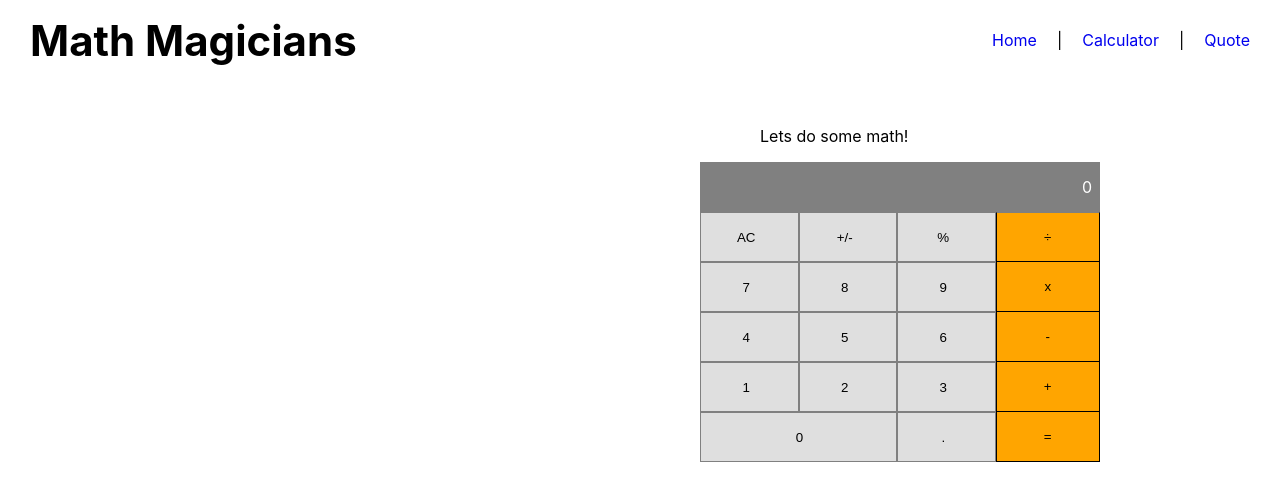
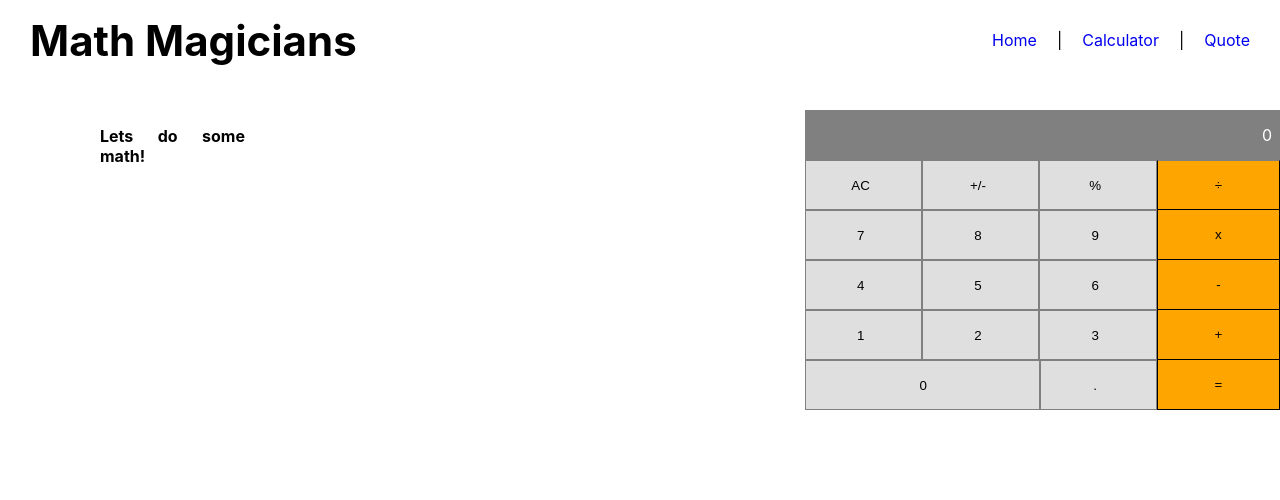
Before and after one commit to Kidd254/Math-Magicians-React-App, a React (Create React App) app: page /calculator in a window 1280 px wide. Shown: the top 500 px of the page. Built offline with nearby package versions, Linux system fonts and the light colour scheme.

Commit message:
make the calculator page appear like the template

```diff
--- a/src/components/Calculator.js
+++ b/src/components/Calculator.js
@@ -31,18 +31,32 @@ function Calculator() {
   };
 
   return (
+    <div
+      style={{
+        display: 'flex',
+      }}
+    >
+      <p
+        style={{
+          paddingLeft: 100,
+          fontWeight: 'bolder',
+        }}
+      >
+        Lets do some math!
 
+      </p>
       <div
         style={{
           display: 'flex',
           flexDirection: 'column',
-        width: 400,
+          width: 500,
           height: 'auto',
-        paddingLeft: 700,
+          paddingLeft: 500,
         }}
       >
+
         {' '}
-      <p>Lets do some math!</p>
+
         <div
           style={{
             display: 'flex',
@@ -121,6 +135,7 @@ function Calculator() {
           </div>
         </div>
       </div>
+    </div>
   );
 }
 
@@ -143,6 +158,7 @@ function Display(props) {
     >
       {numberParent}
     </div>
+
   );
 }
 
```
Lines whose indentation alone changed are shown as unchanged.
